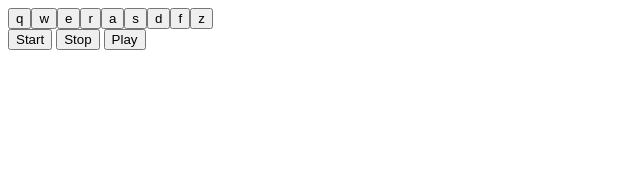
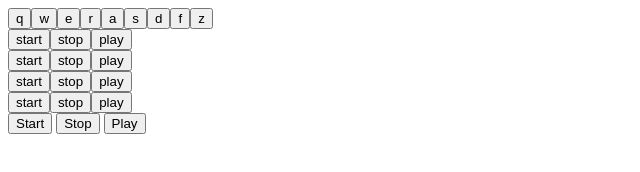
Before and after one commit to Dawidson2000/Programowanie-aplikacji-webowych, a plain HTML site: page Projekt 2/build/index.html in a window 1280 px wide. Shown: the whole page, without its empty margins (0-640 px from the left). Drawn offline with Linux system fonts and the light colour scheme.

Commit message:
Generowanie kanałów

```diff
--- a/Projekt 2/build/index.html
+++ b/Projekt 2/build/index.html
@@ -19,6 +19,7 @@
     <audio src="sounds/tom.wav" data-sound="tom" data-key="z"></audio>
 
     <div id="buttons"></div>
+    <div id="channels"></div>
 
     <button id="startRecord1">Start</button>
     <button id="stopRecord1">Stop</button>
--- a/Projekt 2/build/index.js
+++ b/Projekt 2/build/index.js
@@ -1,6 +1,7 @@
 var channel1 = [];
 var activeChannel = false;
 var timeClick;
+var numberOfChannels = 4;
 var audioTags = [];
 appStart();
 function appStart() {
@@ -14,6 +15,7 @@ function appStart() {
     playChannel1.addEventListener('click', playRecord);
     getAudioTags();
     renderButtons();
+    renderChannels();
 }
 function getAudioTags() {
     var audio = document.querySelectorAll('audio');
@@ -30,6 +32,32 @@ function renderButtons() {
         button.id = element.dataset.key;
         buttonsDiv.appendChild(button);
     });
+}
+function renderChannels() {
+    var _this = this;
+    var channelsDiv = document.getElementById('channels');
+    for (var i = 0; i < numberOfChannels; i++) {
+        var channel = document.createElement('div');
+        var startButton = document.createElement('button');
+        startButton.className = 'startBtn';
+        startButton.dataset.channel = "" + i;
+        startButton.innerText = "start";
+        startButton.addEventListener('click', function (ev) { return _this.startRecord(ev); });
+        channel.appendChild(startButton);
+        var stopButton = document.createElement('button');
+        stopButton.className = 'stopBtn';
+        stopButton.dataset.channel = "" + i;
+        stopButton.innerText = "stop";
+        stopButton.addEventListener('click', stopRecord);
+        channel.appendChild(stopButton);
+        var playButton = document.createElement('button');
+        playButton.className = 'playBtn';
+        playButton.dataset.channel = "" + i;
+        playButton.innerText = "play";
+        playButton.addEventListener('click', playRecord);
+        channel.appendChild(playButton);
+        channelsDiv.appendChild(channel);
+    }
 }
 function startRecord(ev) {
     timeClick = ev.timeStamp;
@@ -49,11 +77,9 @@ function onKeyPress(ev) {
     console.log(ev);
     var key = ev.key;
     var time = ev.timeStamp - timeClick;
-    console.log(time + "XD");
     if (activeChannel)
         channel1.push({ key: key, time: time });
     playSound(key);
-    //console.log(channel1);
 }
 function playSound(key) {
     try {
```
